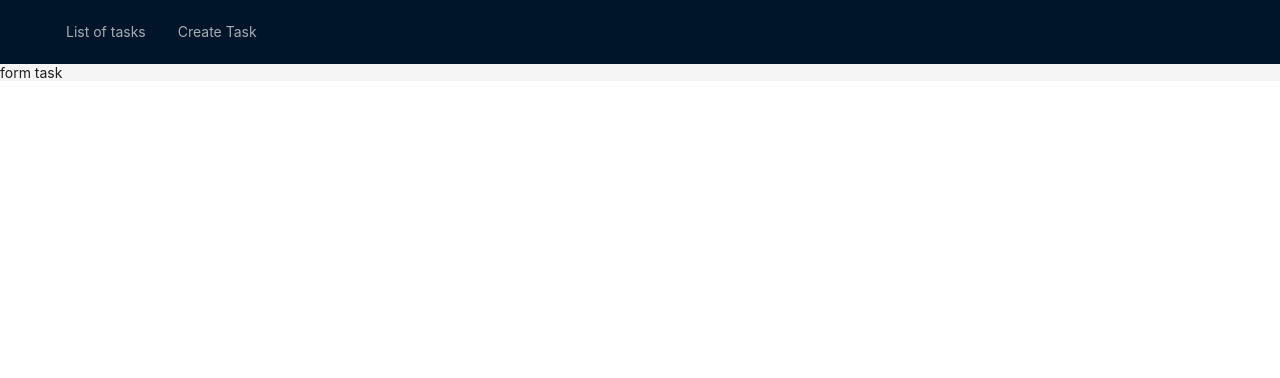
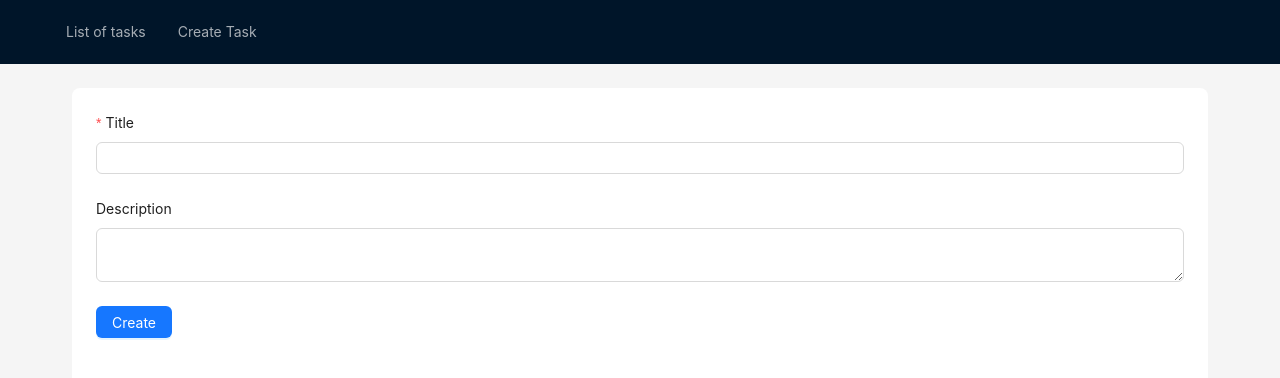
Before and after one commit to eruzanov/task-manager, a React (Vite) app: page /task in a window 1280 px wide. Shown: the top 378 px of the page. Built offline with nearby package versions, Linux system fonts and the light colour scheme.

Commit message:
form create task

```diff
--- a/package.json
+++ b/package.json
@@ -11,6 +11,7 @@
   },
   "dependencies": {
     "antd": "^5.14.0",
+    "json-server": "^1.0.0-alpha.23",
     "react": "^18.2.0",
     "react-dom": "^18.2.0",
     "react-router-dom": "^6.22.0"
--- /dev/null
+++ b/server/db.json
@@ -0,0 +1,24 @@
+{
+  "tasks": [
+    {
+      "id": "fe75",
+      "title": "asdasd",
+      "description": "asdasd"
+    },
+    {
+      "id": "4123",
+      "title": "asdfasd",
+      "description": "asdasd"
+    },
+    {
+      "id": "82fb",
+      "title": "asdfasddasdfasdf",
+      "description": "asdasdsdafsdf"
+    },
+    {
+      "id": "b98b",
+      "title": "asddas",
+      "description": "asdasd"
+    }
+  ]
+}
--- a/src/components/form-task/index.tsx
+++ b/src/components/form-task/index.tsx
@@ -1 +1,41 @@
-export const FormTask = () => <div>form task</div>;
+import { Form, Input, Button } from "antd";
+import { useNavigate } from "react-router-dom";
+import { useCreateTask } from "../../features/tasks/useCreateTask";
+import { useEffect } from "react";
+
+type Task = {
+    title: string;
+    description: string;
+};
+
+export const FormTask = () => {
+    const navigate = useNavigate();
+    const { createTask, isLoading, task } = useCreateTask();
+    const onFinish = (data: Task) => createTask(data);
+
+    useEffect(() => {
+        if (task?.id) {
+            navigate("/");
+        }
+    }, [navigate, task]);
+
+    return (
+        <Form layout="vertical" onFinish={onFinish}>
+            <Form.Item<Task>
+                label="Title"
+                name="title"
+                rules={[{ required: true, message: "Please input Title" }]}
+            >
+                <Input />
+            </Form.Item>
+            <Form.Item<Task> label="Description" name="description">
+                <Input.TextArea />
+            </Form.Item>
+            <Form.Item>
+                <Button type="primary" htmlType="submit" disabled={isLoading}>
+                    Create
+                </Button>
+            </Form.Item>
+        </Form>
+    );
+};
--- a/src/components/page-layout/index.tsx
+++ b/src/components/page-layout/index.tsx
@@ -1,4 +1,4 @@
-import { Layout } from "antd";
+import { Layout, theme } from "antd";
 import { NavMenu } from "../nav-menu";
 
 const { Header, Content } = Layout;
@@ -7,11 +7,29 @@ interface PageLayoutProps {
     children: React.ReactNode;
 }
 
-export const PageLayout: React.FC<PageLayoutProps> = ({ children }) => (
+export const PageLayout: React.FC<PageLayoutProps> = ({ children }) => {
+    const {
+        token: { colorBgContainer, borderRadiusLG },
+    } = theme.useToken();
+
+    return (
         <Layout>
             <Header>
                 <NavMenu />
             </Header>
-        <Content>{children}</Content>
+            <Content style={{ padding: "0 48px" }}>
+                <div
+                    style={{
+                        background: colorBgContainer,
+                        minHeight: 280,
+                        margin: 24,
+                        padding: 24,
+                        borderRadius: borderRadiusLG,
+                    }}
+                >
+                    {children}
+                </div>
+            </Content>
         </Layout>
     );
+};
--- /dev/null
+++ b/src/features/tasks/constants.ts
@@ -0,0 +1 @@
+export const API_URL = "http://localhost:3000";
--- /dev/null
+++ b/src/features/tasks/types.ts
@@ -0,0 +1,5 @@
+export type Task = {
+    id?: string;
+    title: string;
+    description: string;
+};
--- /dev/null
+++ b/src/features/tasks/useCreateTask.ts
@@ -0,0 +1,26 @@
+import { Task } from "./types";
+import { API_URL } from "./constants";
+import { useState } from "react";
+
+export const useCreateTask = () => {
+    const [task, setTask] = useState<Task>();
+    const [isLoading, setLoading] = useState<boolean>(false);
+    const [error, setError] = useState<unknown>();
+    const createTask = async (data: Task) => {
+        setLoading(true);
+        setError(false);
+        try {
+            const response = await fetch(`${API_URL}/tasks`, {
+                method: "post",
+                body: JSON.stringify(data),
+            });
+            const task = await response.json();
+            setTask(task);
+        } catch (err) {
+            setError(err);
+        }
+        setLoading(false);
+    };
+
+    return { createTask, isLoading, task, error };
+};
```
Also changed, not shown: 1 other file (tests, documents, lock files or other folders). Lines whose indentation alone changed are shown as unchanged.
